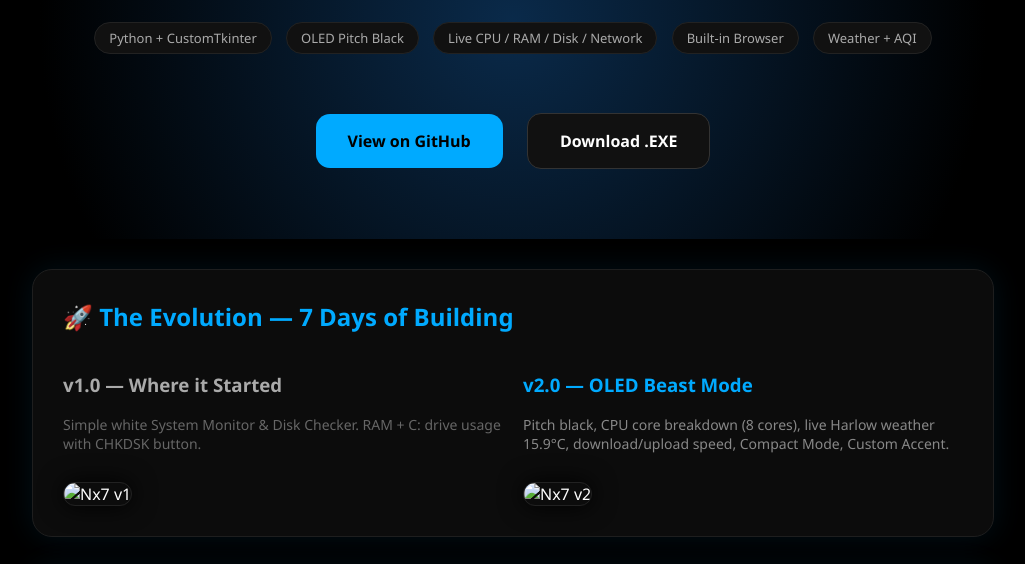
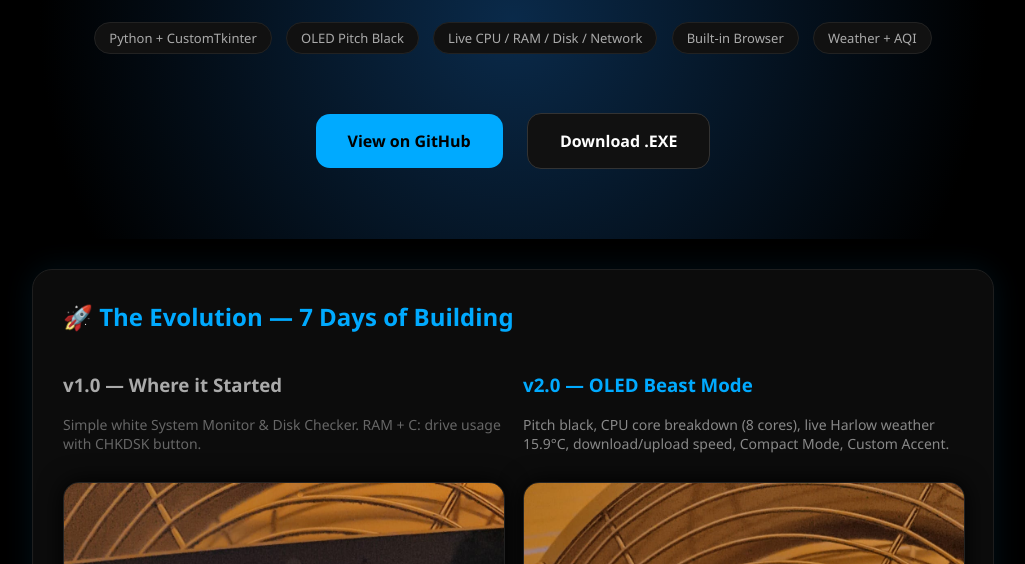
Before and after one commit to v4rtexXD7/Nx7-Dashboard, a plain HTML site: page index.html in a window 1280 px wide. Shown: the part 197-761 px from the top of the page, without its empty margins (127-1152 px from the left). Drawn offline with Linux system fonts and the light colour scheme.

Commit message:
Replace image file extensions from .jpg to .jpeg

```diff
--- a/index.html
+++ b/index.html
@@ -43,12 +43,12 @@ img { width:100%; border-radius:16px; border:1px solid #222; margin-top:15px; bo
 <div>
 <h3 style="color:#aaa;">v1.0 — Where it Started</h3>
 <p style="color:#666; font-size:14px;">Simple white System Monitor & Disk Checker. RAM + C: drive usage with CHKDSK button.</p>
-<img src="v1.jpg" alt="Nx7 v1">
+<img src="v1.jpeg" alt="Nx7 v1">
 </div>
 <div>
 <h3 style="color:#00aaff;">v2.0 — OLED Beast Mode</h3>
 <p style="color:#888; font-size:14px;">Pitch black, CPU core breakdown (8 cores), live Harlow weather 15.9°C, download/upload speed, Compact Mode, Custom Accent.</p>
-<img src="v2.jpg" alt="Nx7 v2">
+<img src="v2.jpeg" alt="Nx7 v2">
 </div>
 </div>
 </div>
```
